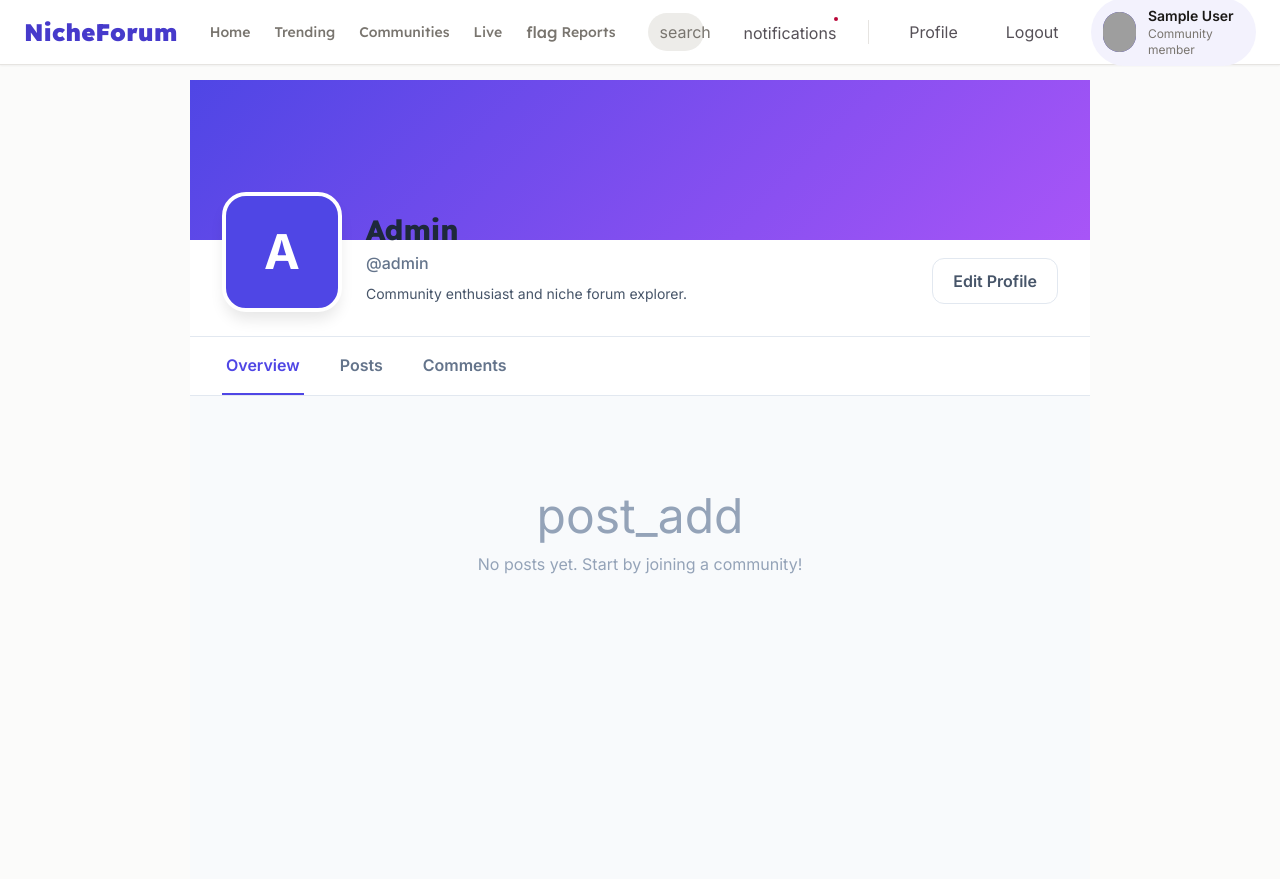
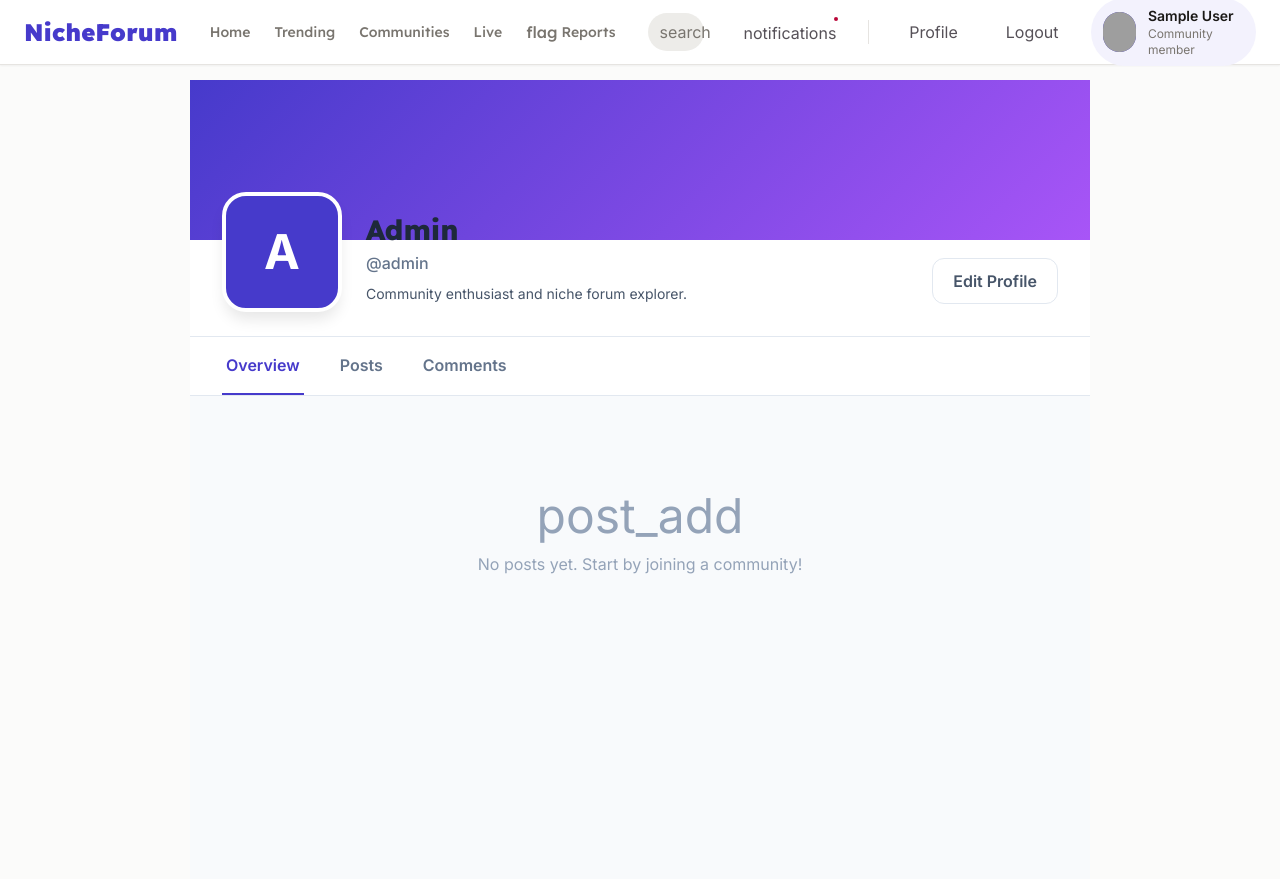
Before and after one commit to GyaljenM/AI39B_Group9_-NicheForum-, a Flask app: page /profile in a window 1280 px wide. Shown: the top 879 px of the page. Run offline with Flask 3, Linux system fonts and the light colour scheme; the visitor is signed in with stand-in values (Sample User, id 1); data that the repository does not hold is empty; some libraries are stand-ins or nearby versions; grey boxes are pictures that could not be loaded.

Commit message:
thread ui

```diff
--- a/app/templates/activity_feed.html
+++ b/app/templates/activity_feed.html
@@ -161,7 +161,7 @@
 
 .profile-cover {
     height: 160px;
-    background: linear-gradient(135deg, #4f46e5 0%, #a855f7 100%);
+    background: linear-gradient(135deg, #463acb 0%, #a855f7 100%);
 }
 
 .profile-info-container {
@@ -175,7 +175,7 @@
 .profile-avatar {
     width: 120px;
     height: 120px;
-    background: #4f46e5;
+    background: #463acb;
     color: white;
     border: 4px solid white;
     border-radius: 24px;
@@ -257,12 +257,12 @@
 }
 
 .tab-item:hover {
-    color: #4f46e5;
+    color: #463acb;
 }
 
 .tab-item.active {
-    color: #4f46e5;
-    border-bottom-color: #4f46e5;
+    color: #463acb;
+    border-bottom-color: #463acb;
 }
 
 /* Feed Content */
@@ -303,10 +303,10 @@
 .meta-tag {
     font-size: 11px;
     font-weight: 700;
-    color: #4f46e5;
+    color: #463acb;
     text-transform: uppercase;
     letter-spacing: 0.05em;
-    background: #eef2ff;
+    background: #f3f2fd;
     padding: 4px 10px;
     border-radius: 6px;
 }
@@ -360,7 +360,7 @@
 
 .action-btn:hover {
     background: #f1f5f9;
-    color: #4f46e5;
+    color: #463acb;
 }
 
 .action-btn .material-symbols-outlined {
```
